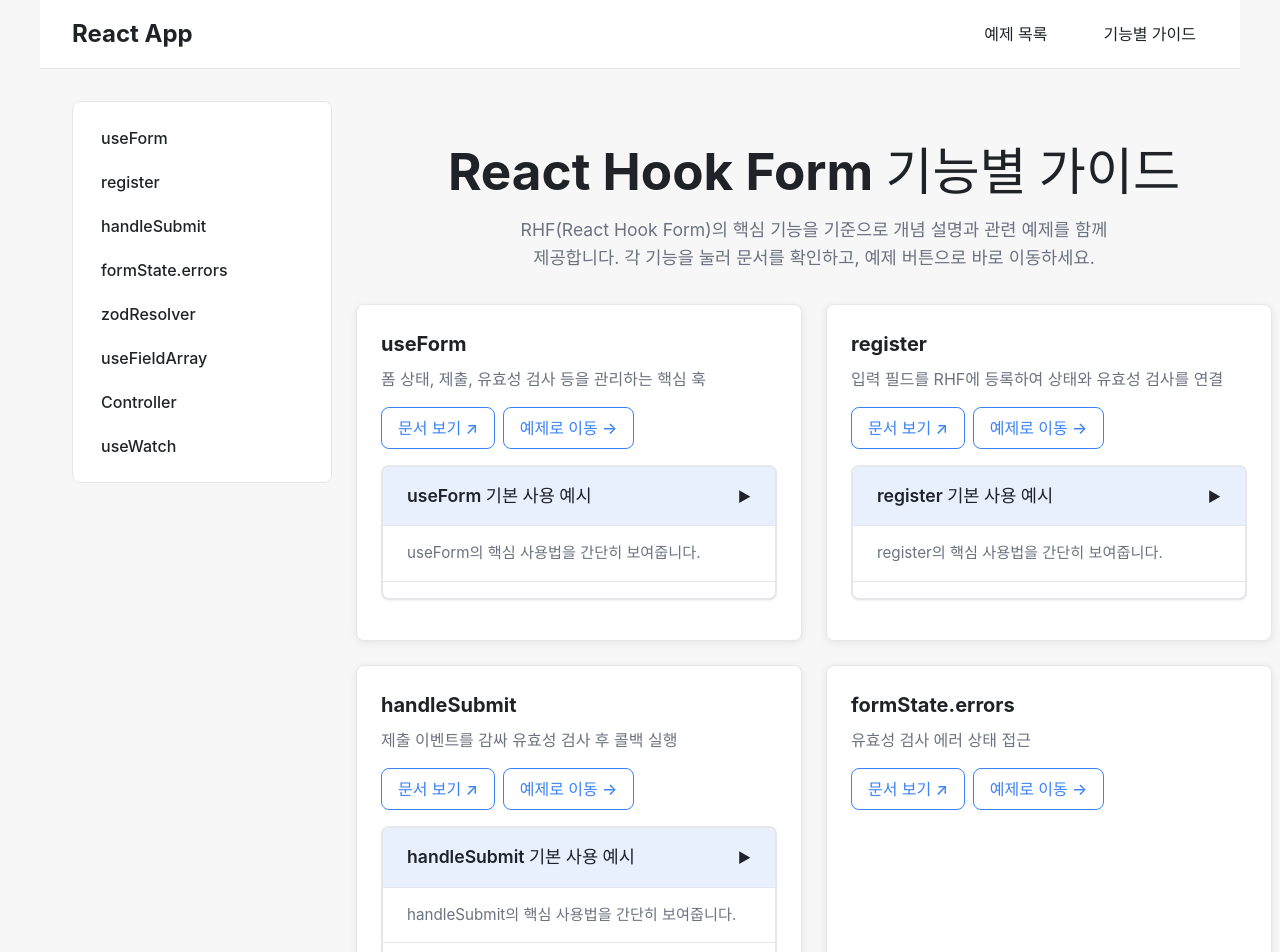
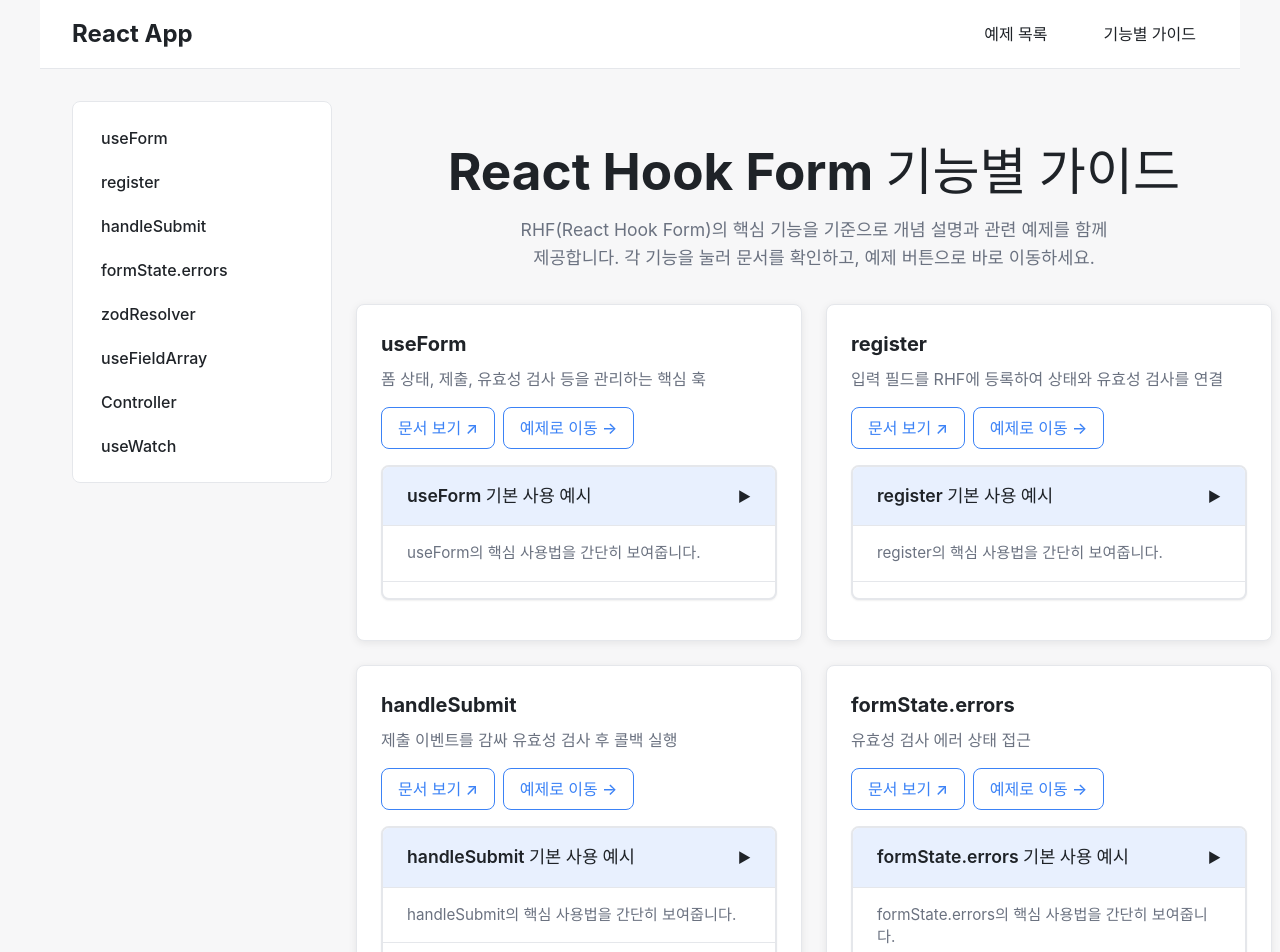
Before and after one commit to fito-cheol/aufe-react-hook-form-best-practice, a React (Vite) app: page /examples/features in a window 1280 px wide. Shown: the top 952 px of the page. Built offline with nearby package versions, Linux system fonts and the light colour scheme.

Commit message:
기능별 예시 코드 설정

```diff
--- a/src/data/codeExamples.ts
+++ b/src/data/codeExamples.ts
@@ -301,3 +301,194 @@
 });`,
   },
 ];
+
+// 각 기능별 맞춤형 예시 코드
+export const useFormExamples = [
+  {
+    title: "useForm 훅 기본 사용법",
+    description: "useForm 훅을 사용한 기본적인 폼 상태 관리",
+    code: `import { useForm } from "react-hook-form";
+
+const { register, handleSubmit, formState: { errors } } = useForm();
+
+const onSubmit = (data) => {
+  console.log("폼 데이터:", data);
+};
+
+return (
+  <form onSubmit={handleSubmit(onSubmit)}>
+    <input {...register("name", { required: true })} />
+    {errors.name && <span>이름을 입력해주세요</span>}
+    <button type="submit">제출</button>
+  </form>
+);`,
+  },
+];
+
+export const registerExamples = [
+  {
+    title: "register 함수 사용법",
+    description: "입력 필드를 React Hook Form에 등록하는 방법",
+    code: `// 기본 등록
+<input {...register("name")} />
+
+// 유효성 검사와 함께 등록
+<input {...register("email", {
+  required: "이메일을 입력해주세요",
+  pattern: {
+    value: /^[A-Z0-9._%+-]+@[A-Z0-9.-]+\\.[A-Z]{2,}$/i,
+    message: "올바른 이메일 형식이 아닙니다"
+  }
+})} />
+
+// 중첩 필드 등록
+<input {...register("address.street")} />`,
+  },
+];
+
+export const handleSubmitExamples = [
+  {
+    title: "handleSubmit 함수 사용법",
+    description: "폼 제출 시 유효성 검사와 데이터 처리",
+    code: `const onSubmit = (data) => {
+  console.log("폼 데이터:", data);
+  // API 호출 또는 데이터 처리
+};
+
+const onError = (errors) => {
+  console.log("유효성 검사 실패:", errors);
+};
+
+return (
+  <form onSubmit={handleSubmit(onSubmit, onError)}>
+    <input {...register("name", { required: true })} />
+    <button type="submit">제출</button>
+  </form>
+);`,
+  },
+];
+
+export const formStateErrorsExamples = [
+  {
+    title: "formState.errors 사용법",
+    description: "에러 상태를 통한 유효성 검사 메시지 표시",
+    code: `const { register, handleSubmit, formState: { errors } } = useForm();
+
+<form onSubmit={handleSubmit(onSubmit)}>
+  <input {...register("email", {
+    required: "이메일을 입력해주세요",
+    pattern: {
+      value: /^[A-Z0-9._%+-]+@[A-Z0-9.-]+\\.[A-Z]{2,}$/i,
+      message: "올바른 이메일 형식이 아닙니다"
+    }
+  })} />
+  {errors.email && <span>{errors.email.message}</span>}
+
+  <button type="submit">제출</button>
+</form>`,
+  },
+];
+
+export const zodResolverExamples = [
+  {
+    title: "zodResolver 연동",
+    description: "React Hook Form과 Zod를 연결하는 zodResolver 사용법",
+    code: `import { useForm } from "react-hook-form";
+import { zodResolver } from "@hookform/resolvers/zod";
+import { z } from "zod";
+
+const schema = z.object({
+  name: z.string().min(1, "이름을 입력해주세요"),
+  email: z.string().email("올바른 이메일 형식이 아닙니다"),
+  age: z.number().min(18, "18세 이상이어야 합니다")
+});
+
+const { register, handleSubmit, formState: { errors } } = useForm({
+  resolver: zodResolver(schema),
+});`,
+  },
+];
+
+export const useFieldArrayExamples = [
+  {
+    title: "useFieldArray 기본 사용법",
+    description: "동적 배열 필드를 관리하는 useFieldArray 훅 사용법",
+    code: `import { useForm, useFieldArray } from "react-hook-form";
+
+const { control, register } = useForm({
+  defaultValues: { items: [{ name: "" }] }
+});
+
+const { fields, append, remove } = useFieldArray({
+  control,
+  name: "items"
+});
+
+return (
+  <div>
+    {fields.map((field, index) => (
+      <div key={field.id}>
+        <input {...register(\`items.\${index}.name\`)} />
+        <button type="button" onClick={() => remove(index)}>
+          삭제
+        </button>
+      </div>
+    ))}
+    <button type="button" onClick={() => append({ name: "" })}>
+      항목 추가
+    </button>
+  </div>
+);`,
+  },
+];
+
+export const controllerExamples = [
+  {
+    title: "Controller 컴포넌트 사용법",
+    description: "외부 컴포넌트를 React Hook Form과 연결하는 Controller 사용법",
+    code: `import { Controller } from "react-hook-form";
+
+<Controller
+  name="customField"
+  control={control}
+  render={({ field }) => (
+    <CustomInput
+      value={field.value}
+      onChange={field.onChange}
+      onBlur={field.onBlur}
+    />
+  )}
+/>
+
+// 커스텀 컴포넌트 예시
+const CustomInput = ({ value, onChange, onBlur }) => (
+  <input
+    value={value}
+    onChange={(e) => onChange(e.target.value)}
+    onBlur={onBlur}
+  />
+);`,
+  },
+];
+
+export const useWatchExamples = [
+  {
+    title: "useWatch 훅 사용법",
+    description: "특정 필드 값을 감시하여 조건부 렌더링을 위한 useWatch 사용법",
+    code: `import { useWatch } from "react-hook-form";
+
+const watchedValue = useWatch({
+  control,
+  name: "fieldName"
+});
+
+return (
+  <div>
+    <input {...register("fieldName")} />
+    {watchedValue === "specificValue" && (
+      <input {...register("conditionalField")} />
+    )}
+  </div>
+);`,
+  },
+];
--- a/src/pages/features/FeatureDetail.tsx
+++ b/src/pages/features/FeatureDetail.tsx
@@ -3,23 +3,29 @@
 import { featureCatalog } from "../../data/featureCatalog";
 import CodeExample from "../../components/CodeExample";
 import {
-  basicFormExamples,
-  validationExamples,
-  dynamicFieldsExamples,
-  customComponentsExamples,
-  conditionalFieldsExamples,
+  useFormExamples,
+  registerExamples,
+  handleSubmitExamples,
+  formStateErrorsExamples,
+  zodResolverExamples,
+  useFieldArrayExamples,
+  controllerExamples,
+  useWatchExamples,
   nestedObjectsExamples,
 } from "../../data/codeExamples";
 
 const examplesByFeature: Record<string, { title: string; items: any[] }> = {
-  useForm: { title: "useForm", items: basicFormExamples },
-  register: { title: "register", items: basicFormExamples },
-  handleSubmit: { title: "handleSubmit", items: basicFormExamples },
-  formState: { title: "formState.errors", items: validationExamples },
-  zodResolver: { title: "zodResolver", items: validationExamples },
-  useFieldArray: { title: "useFieldArray", items: dynamicFieldsExamples },
-  Controller: { title: "Controller", items: customComponentsExamples },
-  useWatch: { title: "useWatch", items: conditionalFieldsExamples },
+  useForm: { title: "useForm", items: useFormExamples },
+  register: { title: "register", items: registerExamples },
+  handleSubmit: { title: "handleSubmit", items: handleSubmitExamples },
+  "formState.errors": {
+    title: "formState.errors",
+    items: formStateErrorsExamples,
+  },
+  zodResolver: { title: "zodResolver", items: zodResolverExamples },
+  useFieldArray: { title: "useFieldArray", items: useFieldArrayExamples },
+  Controller: { title: "Controller", items: controllerExamples },
+  useWatch: { title: "useWatch", items: useWatchExamples },
   NestedObject: { title: "중첩 객체", items: nestedObjectsExamples },
 };
 
@@ -62,11 +68,11 @@
           )}
         </div>
 
-        {related?.items?.slice(0, 3).map((ex, idx) => (
+        {related?.items?.map((ex, idx) => (
           <div key={idx} className="form-section">
             <CodeExample
-              title={`${feature.title} 예시 ${idx + 1}`}
-              description={`${feature.title}의 사용 예시입니다.`}
+              title={ex.title}
+              description={ex.description}
               code={ex.code}
             />
           </div>
--- a/src/pages/features/FeatureGuide.tsx
+++ b/src/pages/features/FeatureGuide.tsx
@@ -3,23 +3,29 @@
 import { featureCatalog } from "../../data/featureCatalog";
 import CodeExample from "../../components/CodeExample";
 import {
-  basicFormExamples,
-  validationExamples,
-  dynamicFieldsExamples,
-  customComponentsExamples,
-  conditionalFieldsExamples,
+  useFormExamples,
+  registerExamples,
+  handleSubmitExamples,
+  formStateErrorsExamples,
+  zodResolverExamples,
+  useFieldArrayExamples,
+  controllerExamples,
+  useWatchExamples,
   nestedObjectsExamples,
 } from "../../data/codeExamples";
 
 const examplesByFeature: Record<string, { title: string; items: any[] }> = {
-  useForm: { title: "useForm", items: basicFormExamples },
-  register: { title: "register", items: basicFormExamples },
-  handleSubmit: { title: "handleSubmit", items: basicFormExamples },
-  formState: { title: "formState.errors", items: validationExamples },
-  zodResolver: { title: "zodResolver", items: validationExamples },
-  useFieldArray: { title: "useFieldArray", items: dynamicFieldsExamples },
-  Controller: { title: "Controller", items: customComponentsExamples },
-  useWatch: { title: "useWatch", items: conditionalFieldsExamples },
+  useForm: { title: "useForm", items: useFormExamples },
+  register: { title: "register", items: registerExamples },
+  handleSubmit: { title: "handleSubmit", items: handleSubmitExamples },
+  "formState.errors": {
+    title: "formState.errors",
+    items: formStateErrorsExamples,
+  },
+  zodResolver: { title: "zodResolver", items: zodResolverExamples },
+  useFieldArray: { title: "useFieldArray", items: useFieldArrayExamples },
+  Controller: { title: "Controller", items: controllerExamples },
+  useWatch: { title: "useWatch", items: useWatchExamples },
   NestedObject: { title: "중첩 객체", items: nestedObjectsExamples },
 };
 
```
